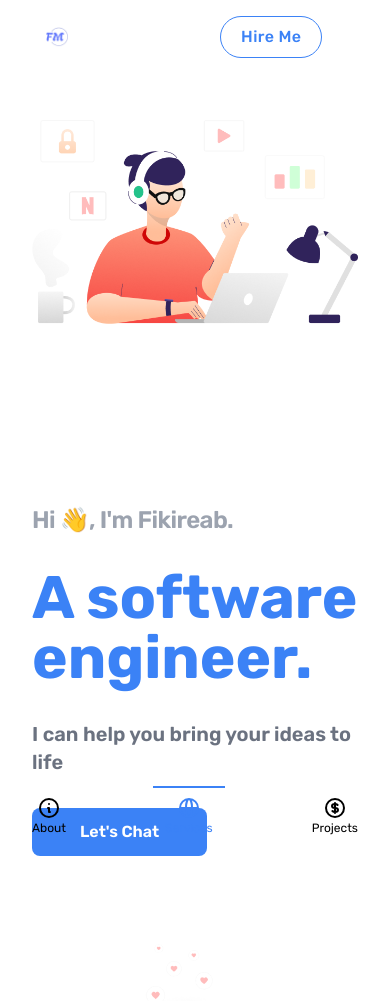
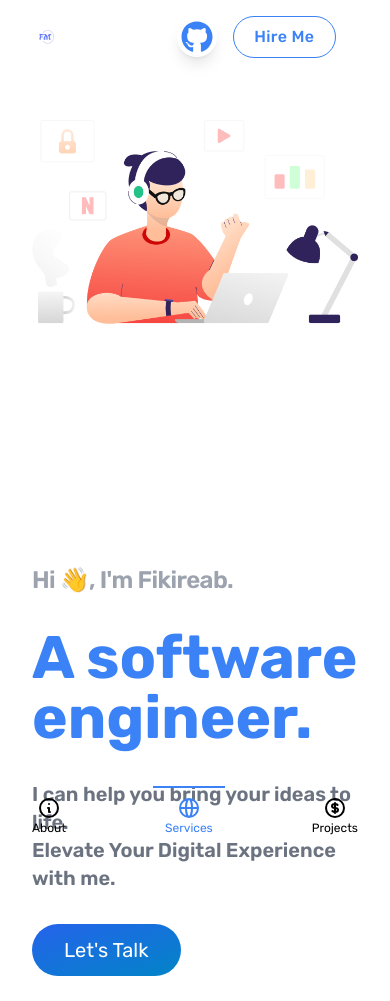
Before and after one commit to fikireab-m/portifolio, a Next.js app: page / in a window 390 px wide. Shown: the top 1001 px of the page. Built offline with nearby package versions, Linux system fonts and the light colour scheme.

Commit message:
elevated btn

```diff
--- a/components/Hero.js
+++ b/components/Hero.js
@@ -24,8 +24,14 @@ const Hero = () => {
             <h1 className="title-text text-6xl lg:text-7xl font-bold text-blue-500 transform transition-all duration-500 ease-in-out hover:tracking-widest">
               A software engineer.
             </h1>
-            <p className="py-8 text-xl font-semibold text-gray-500">I can help you bring your ideas to life</p>
-            <ButtonPrimary><a href="#contact">Let's Chat</a></ButtonPrimary>
+            <p className="py-8 text-xl font-semibold text-gray-500">
+              I can help you bring your ideas to life. <br />
+              Elevate Your Digital Experience with me.
+            </p>
+            <button
+              className="relative px-8 rounded-full bg-gradient-to-br from-blue-600 to-sky-600 isolation-auto z-10 text-xl py-3 px-8 lg:px-16 rounded-full tracking-normal text-white shadow-none transform transition-all duration-500 ease-in-out hover:shadow-2xl hover:shadow-sky-500 hover:text-2xl hover:font-bold hover:tracking-widest before:absolute before:w-full before:transition-all before:duration-1000 before:hover:w-full before:-left-full before:hover:left-0 before:rounded-full before:bg-sky-500 before:-z-10 before:aspect-square before:hover:scale-150 overflow-hidden before:hover:duration-1000">
+              <a href="#contact">Let's Talk</a>
+            </button>
           </div>
           <div className="flex w-full">
             <motion.div className="h-full w-full" variants={scrollAnimation}>
--- a/components/Layout/Header.js
+++ b/components/Layout/Header.js
@@ -2,6 +2,7 @@ import React, { useState, useEffect } from "react";
 import { Link as LinkScroll } from "react-scroll";
 import ButtonOutline from "../misc/ButtonOutline.";
 import Image from "next/image";
+import { FaGithub } from "react-icons/fa6"
 
 const Header = () => {
   const [activeLink, setActiveLink] = useState(null);
@@ -87,7 +88,12 @@ const Header = () => {
               Projects
             </LinkScroll>
           </ul>
-          <div className="col-start-10 col-end-12 font-medium">
+          <div className="col-start-10 col-end-12 font-medium flex items-center">
+            <div className="group mx-4 bg-white rounded-full items-center justify-center flex p-1 shadow-lg transform transition-all duration-500 hover:bg-blue-600">
+              <a href="https://github.com/fikireab-m" target="_blank" rel="noopener">
+                <FaGithub className="h-8 w-8 text-blue-500 group-hover:text-white" />
+              </a>
+            </div>
             <ButtonOutline>Hire Me</ButtonOutline>
           </div>
         </nav>
--- a/components/Services.js
+++ b/components/Services.js
@@ -108,30 +108,30 @@ const Services = () => {
           </ScrollAnimationWrapper>
           <ScrollAnimationWrapper className="relative w-full mt-16">
             <motion.div variants={scrollAnimation} custom={{ duration: 3 }} id="contact">
-              <div className="absolute rounded-xl py-8 px-6 sm:px-12 lg:px-16 w-full flex flex-col justify-center items-center z-10  bg-white">
+              <div className="absolute rounded-xl py-8 px-6 sm:px-12 lg:px-16 w-full flex flex-col justify-center items-center z-10 bg-gray-200">
                 <div className="pb-4">
                   <h5 className="text-gray-500 text-xl">
                     Don't Forget To Reach Out
                   </h5>
-                  <h5 className="text-4xl text-gray-400 font-bold pt-2">Let's Chat</h5>
+                  <h5 className="text-4xl text-gray-600 font-bold pt-2">Let's Chat</h5>
                 </div>
                 <div className="flex">
-                  <div className="mx-2 bg-white-500 rounded-full items-center justify-center flex p-2 shadow-md">
+                  <div className="mx-2 bg-white rounded-full items-center justify-center flex p-2 shadow-lg">
                     <a href="https://www.linkedin.com/in/fikireab-m-332b09236/" target="_blank" rel="noopener">
                       <FaLinkedin className="h-6 w-6 text-blue-500" />
                     </a>
                   </div>
-                  <div className="mx-2 bg-white-500 rounded-full items-center justify-center flex p-2 shadow-md">
+                  <div className="mx-2 bg-white rounded-full items-center justify-center flex p-2 shadow-lg">
                     <a href="https://t.me/fikireab1" target="_blank" rel="noopener">
                       <FaTelegram className="h-6 w-6 text-blue-500" />
                     </a>
                   </div>
-                  <div className="mx-2 bg-white-500 rounded-full items-center justify-center flex p-2 shadow-md">
-                    <a href="https://www.linkedin.com/in/fikireab-m-332b09236/" target="_blank" rel="noopener">
+                  <div className="mx-2 bg-white rounded-full items-center justify-center flex p-2 shadow-lg">
+                    <a href="mailto:fikireab.meku@gmail.com" rel="noopener">
                       <SiGmail className="h-6 w-6 text-blue-500" />
                     </a>
                   </div>
-                  <div className="mx-2 bg-white-500 rounded-full items-center justify-center flex p-2 shadow-md">
+                  <div className="mx-2 bg-white rounded-full items-center justify-center flex p-2 shadow-lg">
                     <a href="https://www.instagram.com/fikireab1/?igsh=YnhlbHo2emQ5cjR1" target="_blank" rel="noopener noreferrer">
                       <FaSquareInstagram className="h-6 w-6 text-blue-500" />
                     </a>
```
